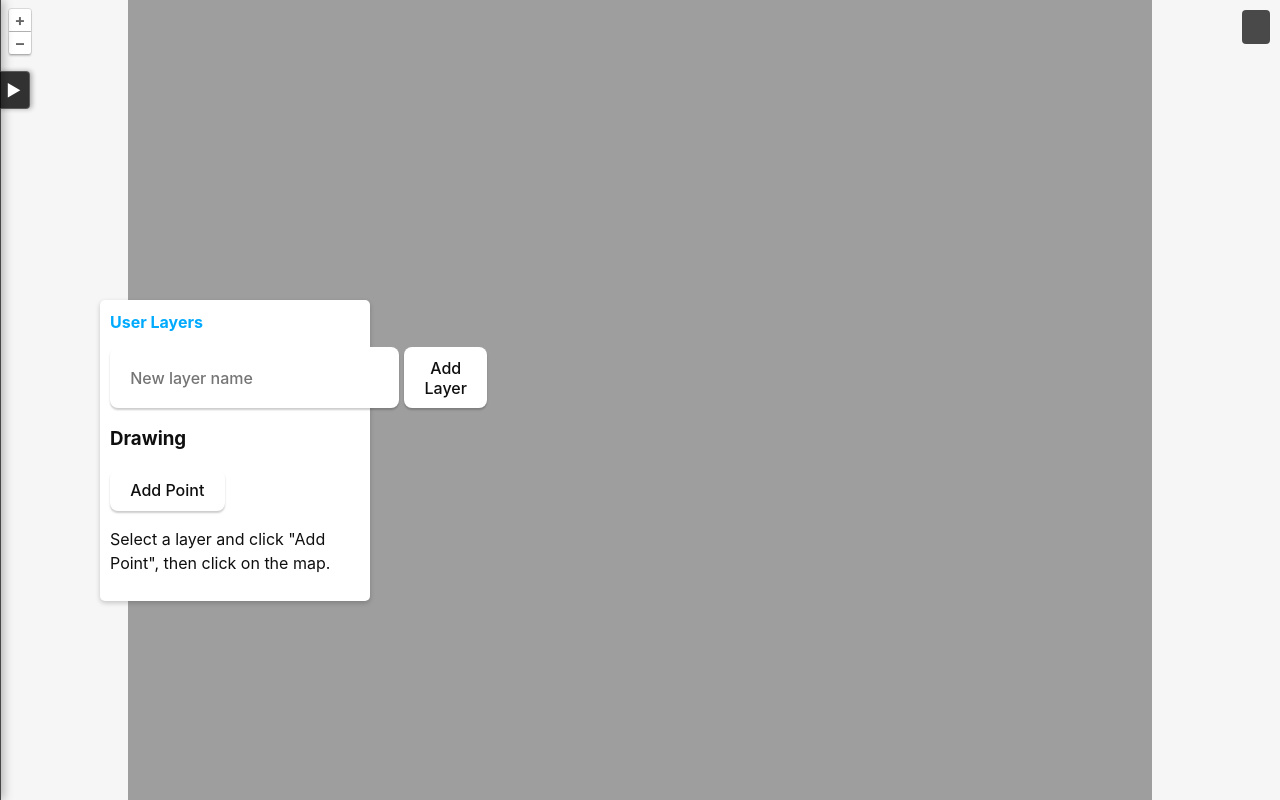
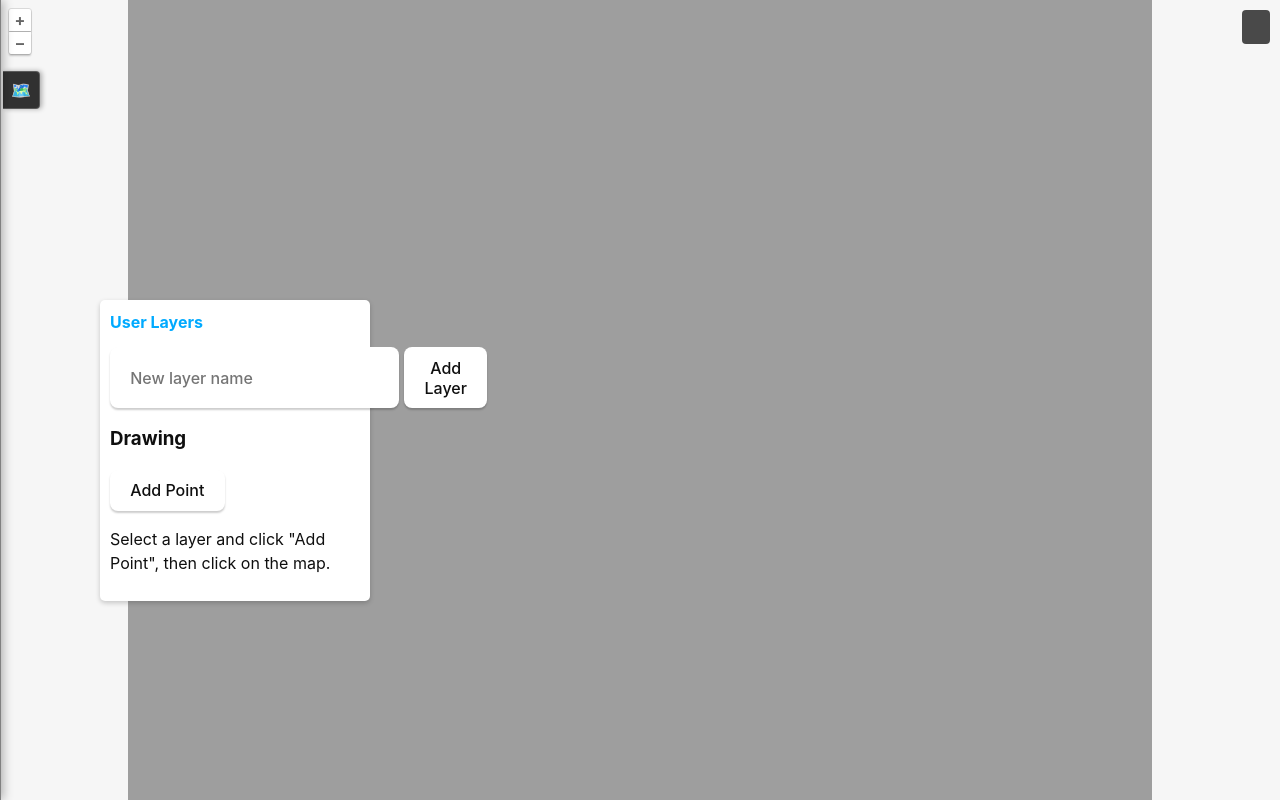
Before and after one commit to WefNET/wurm-panels, a website built with Vite: page wurm-sales/map.html in a window 1280 px wide. Built offline with nearby package versions, Linux system fonts and the light colour scheme.

Commit message:
Map selector swing out panel styling tweaks

```diff
--- a/wurm-sales/map.html
+++ b/wurm-sales/map.html
@@ -52,7 +52,7 @@
             left: 0;
             width: 280px;
             height: 100%;
-            background: rgba(0, 0, 0, 0.9);
+            background: rgba(0, 0, 0, 0.6);
             backdrop-filter: blur(10px);
             border-right: 1px solid rgba(255, 255, 255, 0.2);
             z-index: 1000;
@@ -81,7 +81,6 @@
             padding: 8px;
             border-radius: 4px;
             transition: background-color 0.2s;
-            margin-right: 10px;
             display: none; /* Hidden by default */
         }
 
@@ -174,7 +173,7 @@
         }
 
         .map-selector-panel.collapsed .panel-toggle .toggle-icon {
-            transform: rotate(180deg);
+            /* Removed rotation for emoji icon */
         }
 
         .map-selector-panel.collapsed .panel-header {
@@ -195,7 +194,7 @@
     <div id="map-selector-panel" class="map-selector-panel collapsed">
         <div class="panel-header">
             <button id="panel-toggle" class="panel-toggle" title="Toggle Map Selector">
-                <span class="toggle-icon">▶</span>
+                <span class="toggle-icon">🗺️</span>
             </button>
             <h3 class="panel-title">Map Selector</h3>
             <button id="panel-collapse" class="panel-collapse" title="Collapse Panel">
```
